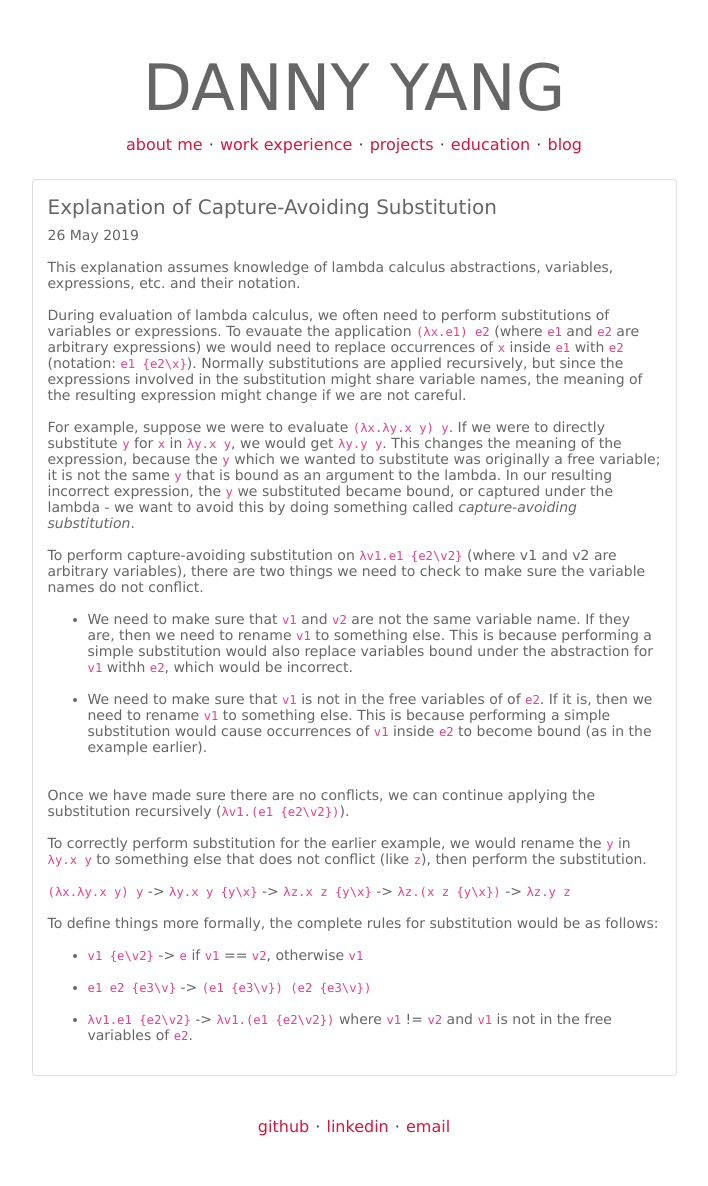
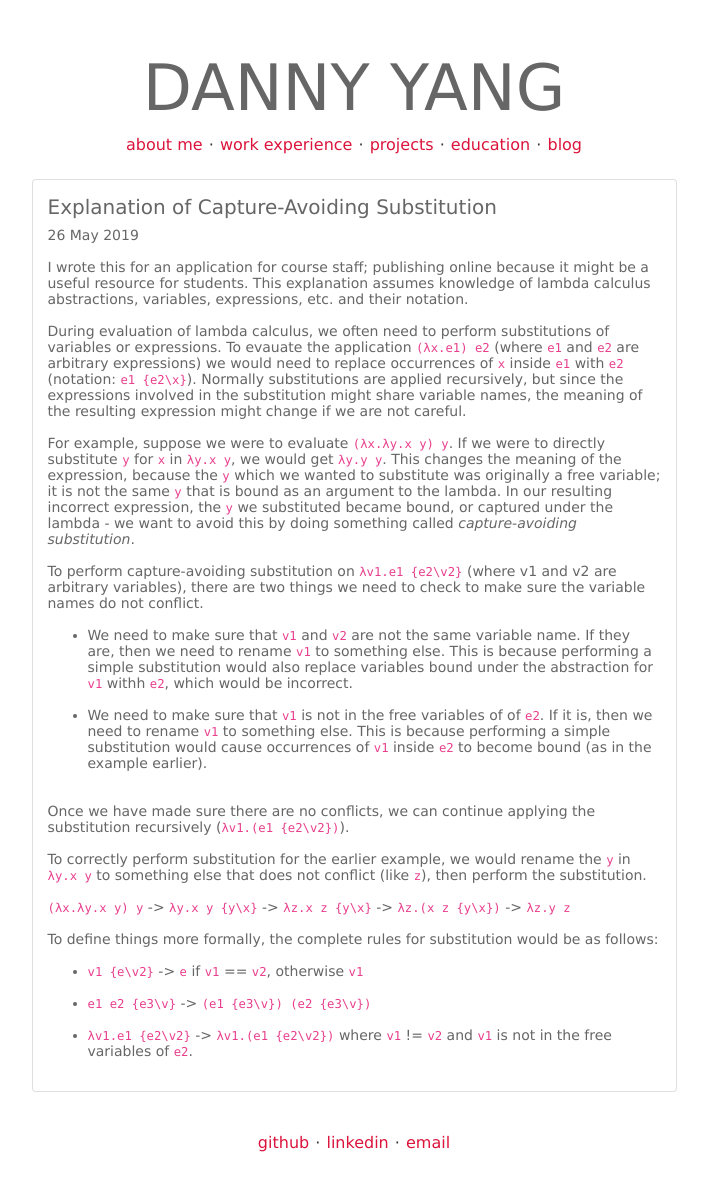
Before and after one commit to yangdanny97/yangdanny97.github.io, a Jekyll site: the page built from _posts/2019-05-26-capture-avoiding-substitution.md, in a window 1280 px wide. Shown: the whole page, without its empty margins (286-994 px from the left). Built offline with Jekyll 4.4.1, drawn with Linux system fonts in a browser that asks for light colours.

Commit message:
added compilers post

```diff
--- a/_posts/2019-05-26-capture-avoiding-substitution.md
+++ b/_posts/2019-05-26-capture-avoiding-substitution.md
@@ -2,10 +2,10 @@
 layout: post
 title: "Explanation of Capture-Avoiding Substitution"
 date: 2019-05-26
-category: "Misc"
+category: "Technical"
 ---
 
-This explanation assumes knowledge of lambda calculus abstractions, variables, expressions, etc. and their notation.
+I wrote this for an application for course staff; publishing online because it might be a useful resource for students. This explanation assumes knowledge of lambda calculus abstractions, variables, expressions, etc. and their notation.
 
 During evaluation of lambda calculus, we often need to perform substitutions of variables or expressions. To evauate the application `(λx.e1) e2` (where `e1` and `e2` are arbitrary expressions) we would need to replace occurrences of `x` inside `e1` with `e2` (notation: `e1 {e2\x}`). Normally substitutions are applied recursively, but since the expressions involved in the substitution might share variable names, the meaning of the resulting expression might change if we are not careful.
 
--- a/blog/index.html
+++ b/blog/index.html
@@ -1,12 +1,12 @@
 ---
 layout: default
-title: Danny Yang's Blog
+title: My Blog/Journal
 ---
 <div class='row slide'>
 	<div class="col-sm-6 offset-sm-3 card">
-		<h3>{{ page.title }}</h1>
+		<h3>{{ page.title }}</h3>
 		{% for post in site.posts %}
-			<p><span>{{ post.date | date_to_string }}</span> - <a href="{{ post.url }}" title="{{ post.title }}">{{ post.title }}</a> - {{ post.category }}</p>
+			<p><span>{{ post.date | date_to_string }}</span> - <a href="{{ post.url }}" title="{{ post.title }}">{{ post.title }}</a> <span class="badge badge-secondary">{{ post.category }}</span></p>
 		{% endfor %}
 	</div>
 </div>
```
Also changed, not shown: _posts/2019-05-26-compilers-2.md (renamed from _drafts/compilers-2.md, +14 -9 lines), images/gui.png (added), 1 other file.
